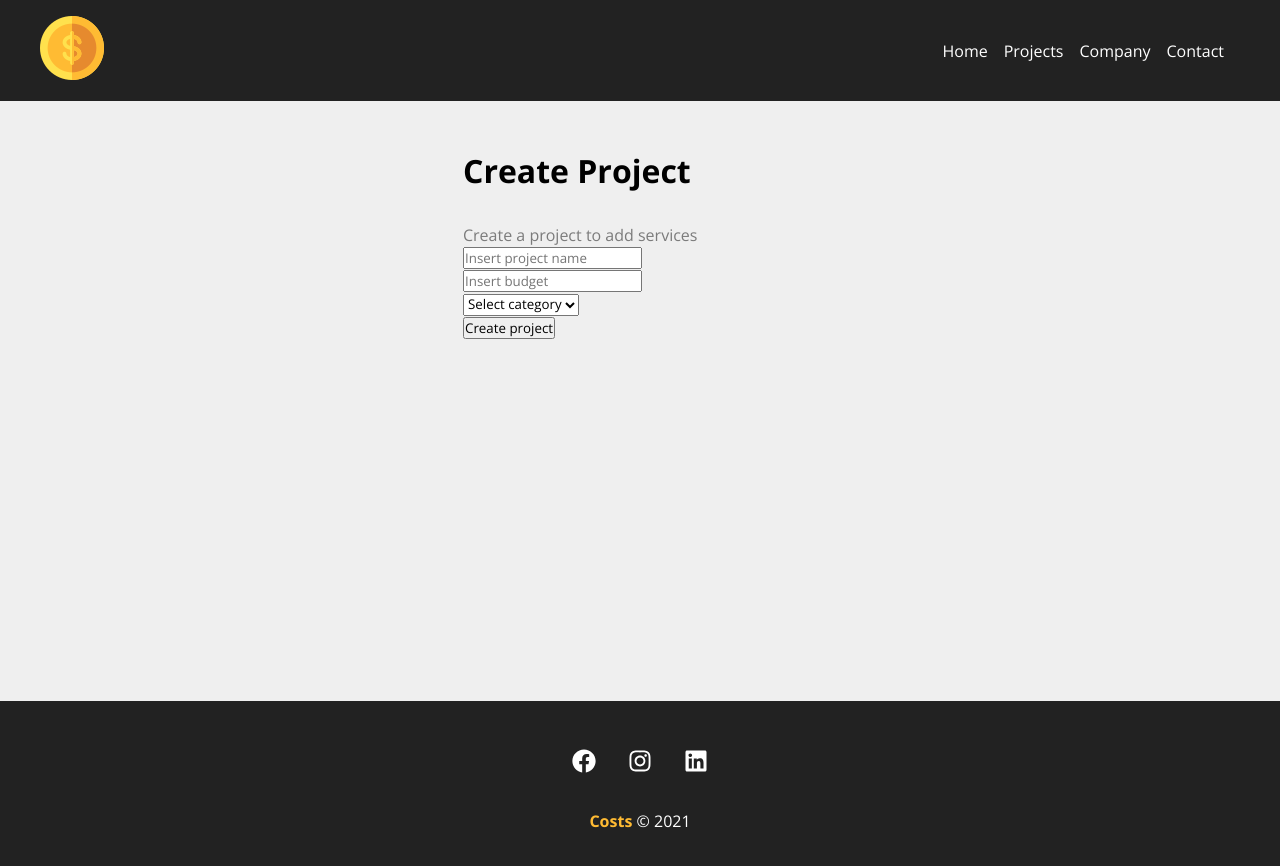
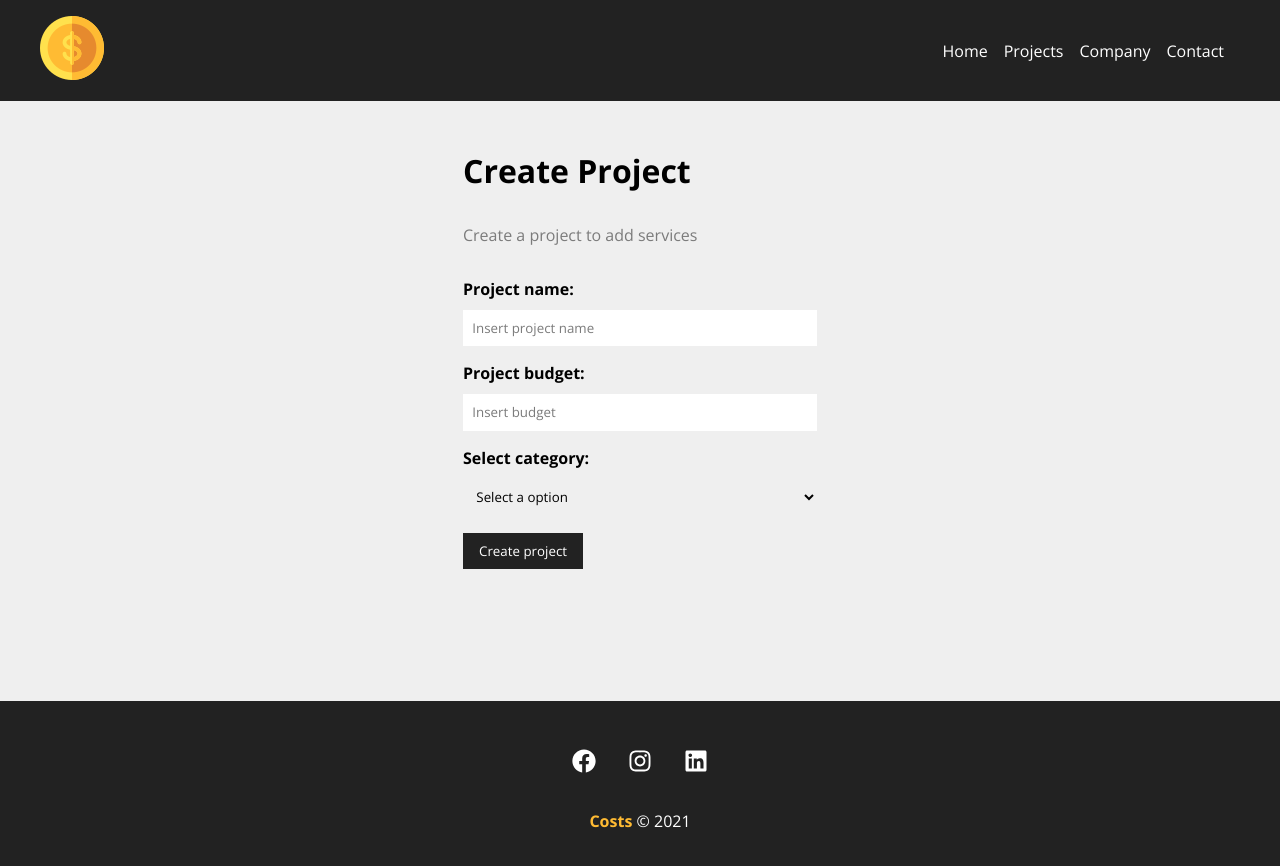
Before and after one commit to henriquengi/project-manager, a React (Create React App) app: page /newproject in a window 1280 px wide. Shown: the top 866 px of the page. Built offline with nearby package versions, Linux system fonts and the light colour scheme.

Commit message:
refactor: project page

```diff
--- a/src/components/pages/NewProject.jsx
+++ b/src/components/pages/NewProject.jsx
@@ -6,7 +6,7 @@ function NewProject() {
     <div className={styles.newproject_container}>
       <h1>Create Project</h1>
       <p>Create a project to add services</p>
-      <ProjectForm />
+      <ProjectForm btnText="Create project" />
     </div>
   )
 }
--- a/src/components/project/ProjectForm.jsx
+++ b/src/components/project/ProjectForm.jsx
@@ -1,20 +1,25 @@
-function ProjectForm() {
+import styles from "./ProjectForm.module.css";
+import Input from "../form/Input";
+import Select from "../form/Select";
+import SubmitButton from "../form/SubmitButton";
+
+function ProjectForm({ btnText }) {
   return (
-    <form action="">
-      <div>
-        <input type="text" placeholder="Insert project name" />
-      </div>
-      <div>
-        <input type="number" placeholder="Insert budget" />
-      </div>
-      <div>
-        <select name="category_id">
-          <option disabled selected>Select category</option>
-        </select>
-      </div>
-      <div>
-        <input type="submit" value="Create project" />
-      </div>
+    <form action="" className={styles.form}>
+      <Input
+        type="text"
+        text="Project name"
+        name="name"
+        placeholder="Insert project name"
+      />
+      <Input
+        type="number"
+        text="Project budget"
+        name="budget"
+        placeholder="Insert budget"
+      />
+      <Select name="category_id" text="Select category" />
+      <SubmitButton text={btnText} />
     </form>
   );
 }
--- /dev/null
+++ b/src/components/project/ProjectForm.module.css
@@ -0,0 +1,4 @@
+.form {
+  width: 100%;
+  margin: 2em 0;
+}
```
